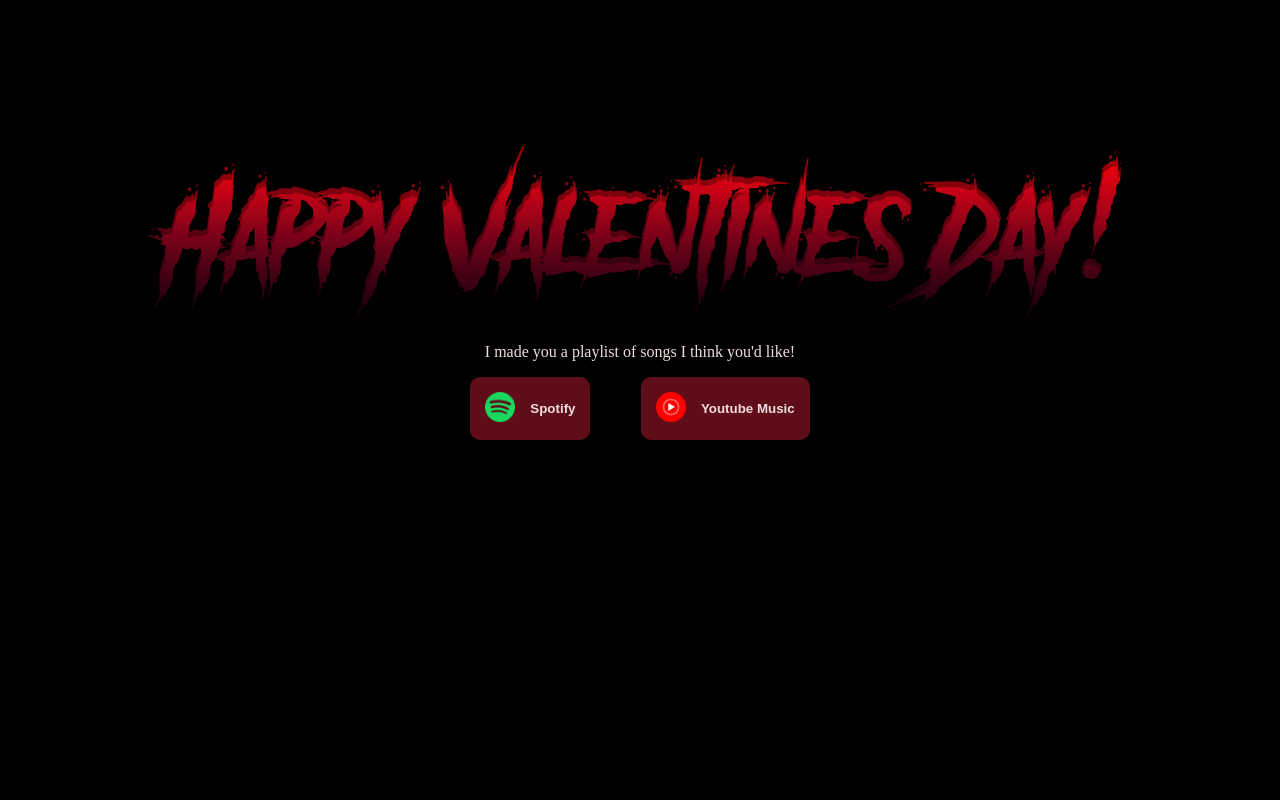
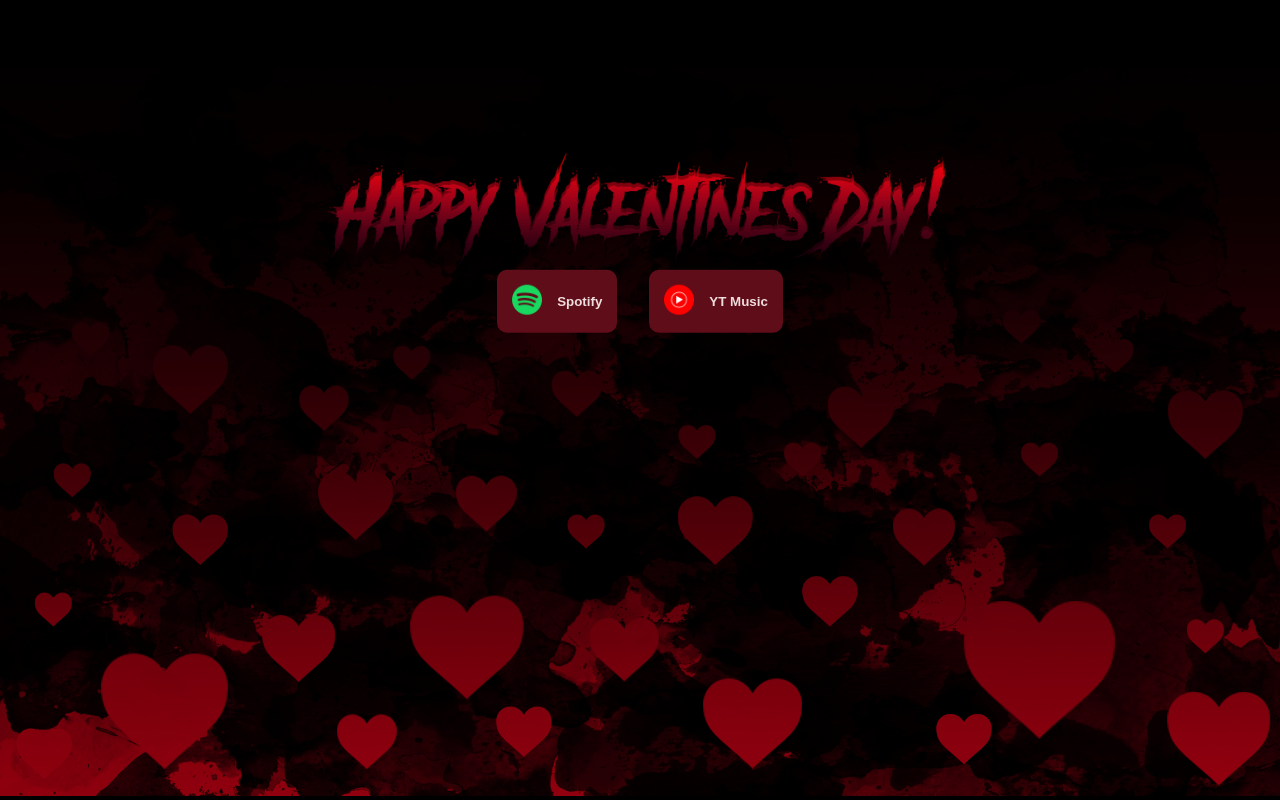
Before and after one commit to Cens-r/Valentines2024, a plain HTML site: page index.html in a window 1280 px wide. Drawn offline with Linux system fonts and the light colour scheme.

Commit message:
Footer added

```diff
--- a/index.html
+++ b/index.html
@@ -9,19 +9,24 @@
   </head>
 
   <body>
+
+    <!-- Main Body Content -->
+    <div id="content">
+
+      <!-- Happy Valentine's Day! -->
       <div id="messageDiv" class="center">
         <img
           id="messageImage"
+          class="imageFill"
           src="images/Valentines_Message.png"
           alt="Happy Valentine's Day!"
         />
       </div>
 
-    <div class="center">
-      <p>I made you a playlist of songs I think you'd like!</p>
-    </div>
+      <!-- Playlist Buttons -->
+      <div id="playlists" class="center">
 
-    <div id="playlistDiv" class="center">
+        <!-- Spotify -->
         <a
           class="playlistLink"
           href="https://open.spotify.com/playlist/3ipwDPCxgMR6PQ5qquBVsI?si=4a39e3d8549e49d9"
@@ -38,6 +43,7 @@
           </button>
         </a>
 
+        <!-- Youtube Music -->
         <a
           class="playlistLink"
           href="https://music.youtube.com/playlist?list=PLTyYSWaWm7Lq1Q8dOoj9qB2dmWQyGQ5SP&si=v59XzkL6SPli4IWd"
@@ -47,12 +53,19 @@
               <img
                 class="icon"
                 src="images/Youtube_Music_Icon.png"
-              alt="Youtube Music Icon"
+                alt="YT Music Icon"
               />
             </span>
-          <span>Youtube Music</span>
+            <span>YT Music</span>
           </button>
         </a>
       </div>
+    </div>
+
+    <!-- Page Footer -->
+    <div id="footer">
+      <img class="imageFill" src="images/Valentines_Footer.png" alt="Bleeding Hearts">
+    </div>
+
   </body>
 </html>
--- a/styles.css
+++ b/styles.css
@@ -7,24 +7,52 @@
 }
 
 body {
-  padding: 10%;
   background-color: var(--background);
   color: var(--text);
+
+  margin: 0px;
+  overflow-x: hidden;
 }
 
-#messageImage {
+
+
+#content {
+  position: absolute;
+  top: 30%;
+  left: 50%;
+  transform: translate(-50%, -50%);
+}
+
+#footer {
+  position: absolute;
+  bottom: 0;
+  z-index: -1;
+}
+
+#playlists {
+  gap: 5%;
+}
+
+
+
+.center {
+  display: flex;
+  align-items: center;.icon {
+    width: 30px;
+  }
+
+  justify-content: center;
+}
+
+.imageFill {
   width: 100%;
   height: auto;
 }
 
-#playlistDiv {
-  gap: 5%;
-}
 
-.center {
-  display: flex;
-  align-items: center;
-  justify-content: center;
+
+.icon {
+  width: 30px;
 }
 
 .playlistLink {
@@ -44,7 +72,3 @@ body {
   color: var(--text);
   font-weight: bold;
 }
-
-.icon {
-  width: 30px;
-}
```
Also changed, not shown: images/Valentines_Footer.png (added). Lines whose indentation alone changed are shown as unchanged.
